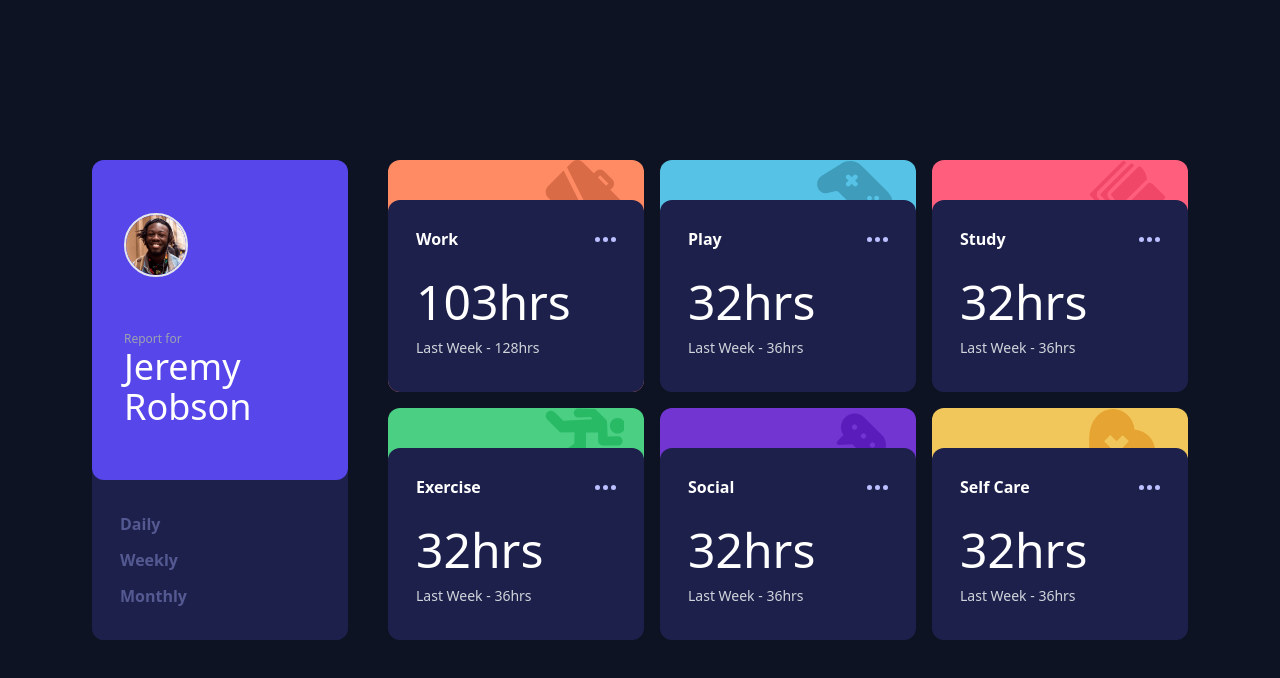
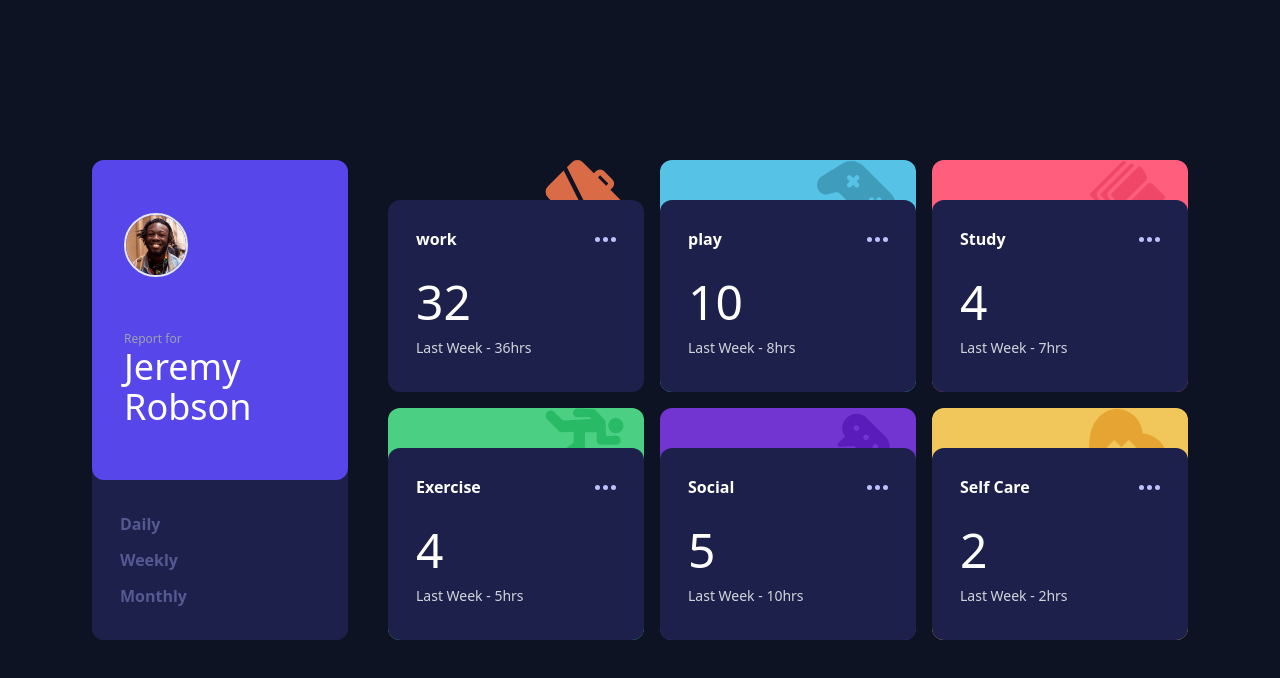
Before and after one commit to Folka2134/tracking-dashboard, a React (Vite) app: page / in a window 1280 px wide. Shown: the top 678 px of the page. Built offline with nearby package versions, Linux system fonts and the light colour scheme.

Commit message:
completed

```diff
--- a/src/App.jsx
+++ b/src/App.jsx
@@ -1,43 +1,68 @@
 import { useState } from "react";
 
-import data from "./data.json";
+import allData from "./data.json";
 
 import "./App.css";
 import avatar from "./assets/image-jeremy.png";
 
+import workLogo from "./assets/icon-work.svg";
+import playLogo from "./assets/icon-play.svg";
+import studyLogo from "./assets/icon-study.svg";
+import exerciseLogo from "./assets/icon-exercise.svg";
+import socialLogo from "./assets/icon-social.svg";
+import selfcareLogo from "./assets/icon-self-care.svg";
+
 function App() {
-  const [timeFrame, setTimeFrame] = useState("monthly");
+  const [timeFrame, setTimeFrame] = useState();
+  const [dataState, setData] = useState(allData);
+  const data = [...dataState];
 
-  console.log(data[0].timeframes.weekly.current);
+  const logos = [
+    workLogo,
+    playLogo,
+    studyLogo,
+    exerciseLogo,
+    socialLogo,
+    selfcareLogo,
+  ];
 
-  function renderCurrent(timeFrame) {
+  const cardColors = [
+    "FF8B64",
+    "56C2E6",
+    "FF5E7D",
+    "4BCF83",
+    "7235D1",
+    "F1C75B",
+  ];
+
+  function renderCurrent(timeFrame, objectId) {
     switch (timeFrame) {
       case "daily":
-        return data[0].timeframes.daily.current;
+        return data[objectId].timeframes.daily.current;
       case "weekly":
-        return data[0].timeframes.weekly.current;
+        return data[objectId].timeframes.weekly.current;
       case "monthly":
-        return data[0].timeframes.monthly.current;
+        return data[objectId].timeframes.monthly.current;
       default:
-        return data[0].timeframes.weekly.current;
+        return data[objectId].timeframes.weekly.current;
     }
   }
-  function renderPrevious(timeFrame) {
+  function renderPrevious(timeFrame, objectId) {
     switch (timeFrame) {
       case "daily":
-        return data[0].timeframes.daily.previous;
+        return data[objectId].timeframes.daily.previous;
       case "weekly":
-        return data[0].timeframes.weekly.previous;
+        return data[objectId].timeframes.weekly.previous;
       case "monthly":
-        return data[0].timeframes.monthly.previous;
+        return data[objectId].timeframes.monthly.previous;
       default:
-        return data[0].timeframes.weekly.previous;
+        return data[objectId].timeframes.weekly.previous;
     }
   }
 
   return (
     <div className="App bg-[#0D1323]">
-      <div className="h-full lg:h-screen w-full flex justify-center items-center">
+      <div className="min-h-screen lg:h-screen w-full flex justify-center items-center">
         <div className="flex flex-col lg:flex-row lg:justify-center  my-24">
           <div className="flex flex-col w-64 bg-[#1D204B] rounded-xl mb-4 lg:mb-0">
             <div className="flex flex-row lg:flex-col justify-evenly bg-[#5746EA] p-4 lg:p-8 rounded-xl lg:h-80">
@@ -57,35 +82,53 @@ function App() {
             </div>
             <div className="flex flex-row lg:flex-col justify-evenly bg-[#1D204B] lg:h-40 p-5 px-7 text-[#545992] font-semibold rounded-xl">
               <p>
-                <span className="hover:text-white cursor-pointer">Daily</span>
+                <span
+                  className="hover:text-white cursor-pointer"
+                  onClick={() => setTimeFrame("daily")}
+                >
+                  Daily
+                </span>
               </p>
               <p>
-                <span className="hover:text-white cursor-pointer">Weekly</span>
+                <span
+                  className="hover:text-white cursor-pointer"
+                  onClick={() => setTimeFrame("weekly")}
+                >
+                  Weekly
+                </span>
               </p>
               <p>
-                <span className="hover:text-white cursor-pointer">Monthly</span>
+                <span
+                  className="hover:text-white cursor-pointer"
+                  onClick={() => setTimeFrame("monthly")}
+                >
+                  Monthly
+                </span>
               </p>
             </div>
           </div>
           {/* CARDS */}
-          <div className="grid grid-cols-1 gap-4 lg:grid-cols-3 lg:grid-rows-2 lg:ml-10 rounded-xl">
-            <div className="flex flex-col w-64 justify-end bg-[#FF8B64] rounded-t-xl rounded-b-xl relative">
-              <svg
+          <div className="grid grid-cols-1 gap-4 lg:grid-cols-3  lg:ml-10 rounded-xl">
+            {data.map((object, objectId) => (
+              <div
+                key={objectId}
+                className={`flex flex-col w-64 justify-end bg-[#${cardColors[objectId]}] rounded-t-xl rounded-b-xl relative`}
+              >
+                <img
                   className="absolute top-0 right-5 z-0"
                   width="79"
                   height="79"
+                  src={logos[objectId]}
+                  alt=""
+                />
+                <div className="flex flex-col lg:h-48 bg-[#1D204B] hover:bg-[#6F76C8] text-white mt-8 py-5 px-7 rounded-xl z-10 cursor-pointer">
+                  <div className="flex justify-between items-center basis-1/4 mb-5">
+                    <h4 className="font-semibold">{object.title}</h4>
+                    <svg
+                      width="21"
+                      height="5"
                       xmlns="http://www.w3.org/2000/svg"
                     >
-                <path
-                  d="m18.687 10.43 15.464 30.906c.31.682.743 1.322 1.3 1.88.558.557 1.198.99 1.714 1.217L68.237 59.98 52.484 75.732a8.025 8.025 0 0 1-11.355 0L2.934 37.538a8.025 8.025 0 0 1 0-11.356L18.687 10.43Zm19.345-7.99 10.839 10.838 2.065-2.064a5.845 5.845 0 0 1 8.258 0l8.258 8.259a5.845 5.845 0 0 1 0 8.258l-2.064 2.064 10.839 10.84a8.025 8.025 0 0 1 0 11.355l-4.728 4.728L39.126 40.53a1.963 1.963 0 0 1-.578-.413 1.963 1.963 0 0 1-.413-.578L21.95 7.168l4.728-4.728a8.025 8.025 0 0 1 11.355 0Zm17.033 12.903-2.064 2.065 8.258 8.258 2.064-2.064-8.258-8.259Z"
-                  fill="#D96C47"
-                  fillRule="nonzero"
-                />
-              </svg>
-              <div className="flex flex-col lg:h-48 bg-[#1D204B] hover:bg-[#6F76C8] text-white mt-8 py-5 px-7 rounded-xl z-10 cursor-pointer">
-                <div className="flex justify-between items-center basis-1/4 mb-5">
-                  <h4 className="font-semibold">{data[0].title}</h4>
-                  <svg width="21" height="5" xmlns="http://www.w3.org/2000/svg">
                       <path
                         d="M2.5 0a2.5 2.5 0 1 1 0 5 2.5 2.5 0 0 1 0-5Zm8 0a2.5 2.5 0 1 1 0 5 2.5 2.5 0 0 1 0-5Zm8 0a2.5 2.5 0 1 1 0 5 2.5 2.5 0 0 1 0-5Z"
                         fill="#BBC0FF"
@@ -95,15 +138,16 @@ function App() {
                   </div>
                   <div className="flex flex-row lg:flex-col justify-between lg:justify-start items-center lg:items-start">
                     <h1 className="text-xl lg:text-5xl lg:mb-3">
-                    {renderCurrent(timeFrame)}hrs
+                      {renderCurrent(timeFrame, objectId)}
                     </h1>
                     <p className="text-sm text-gray-300">
-                    Last Week - {renderPrevious(timeFrame)}hrs
+                      Last Week - {renderPrevious(timeFrame, objectId)}hrs
                     </p>
                   </div>
                 </div>
               </div>
-            <div className="flex flex-col w-64 justify-end bg-[#56C2E6] rounded-t-xl rounded-b-2xl relative">
+            ))}
+            {/* <div className="flex flex-col w-64 justify-end bg-[#56C2E6] rounded-t-xl rounded-b-2xl relative">
               <svg
                 className="absolute top-0 right-5 z-0"
                 width="79"
@@ -252,7 +296,7 @@ function App() {
                   <p className="text-sm text-gray-300">Last Week - 36hrs</p>
                 </div>
               </div>
-            </div>
+            </div> */}
           </div>
         </div>
       </div>
--- a/src/data.json
+++ b/src/data.json
@@ -1,6 +1,6 @@
 [
   {
-    "title": "Work",
+    "title": "work",
     "timeframes": {
       "daily": {
         "current": 5,
@@ -17,7 +17,7 @@
     }
   },
   {
-    "title": "Play",
+    "title": "play",
     "timeframes": {
       "daily": {
         "current": 1,
```
Lines whose indentation alone changed are shown as unchanged.
